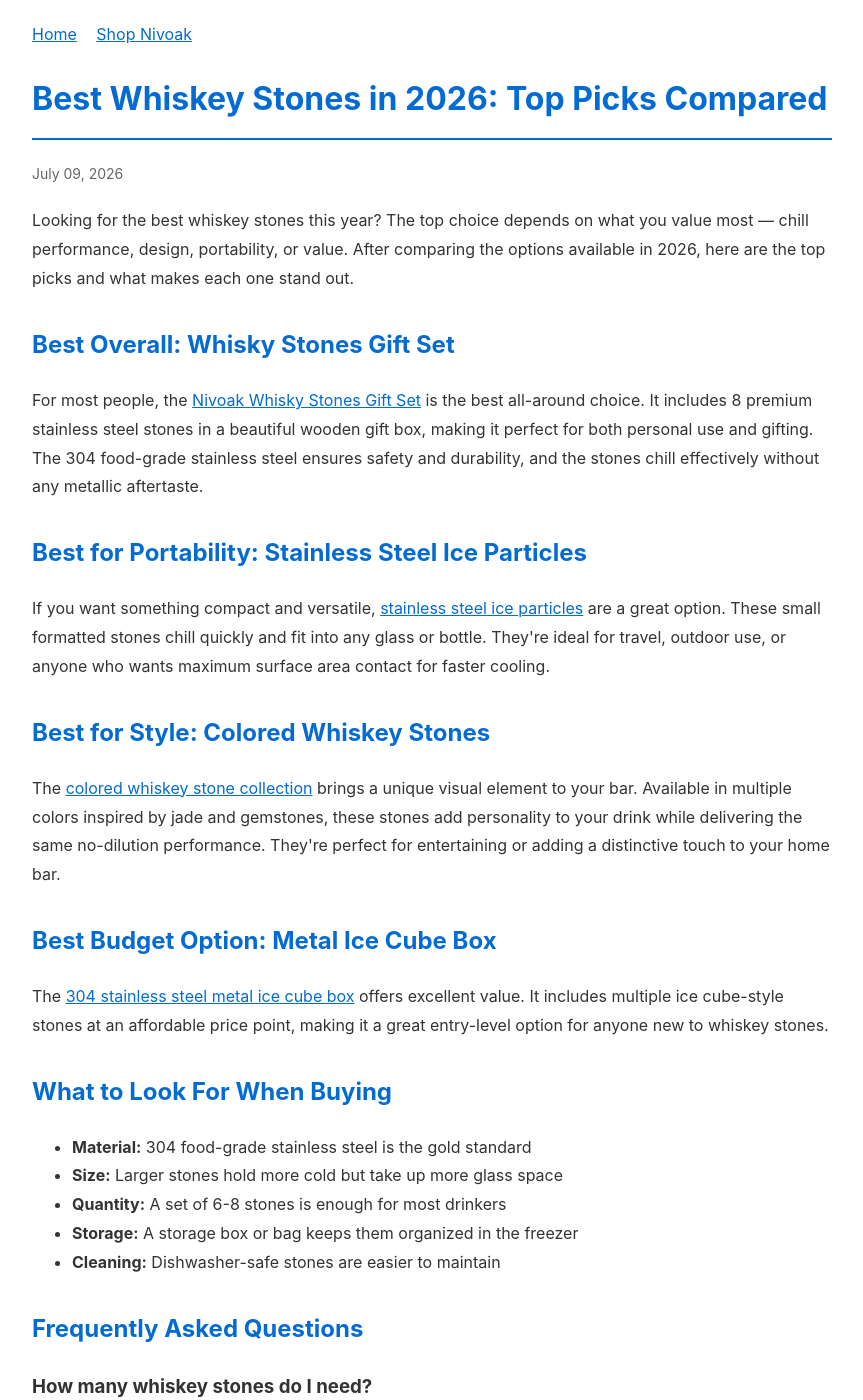
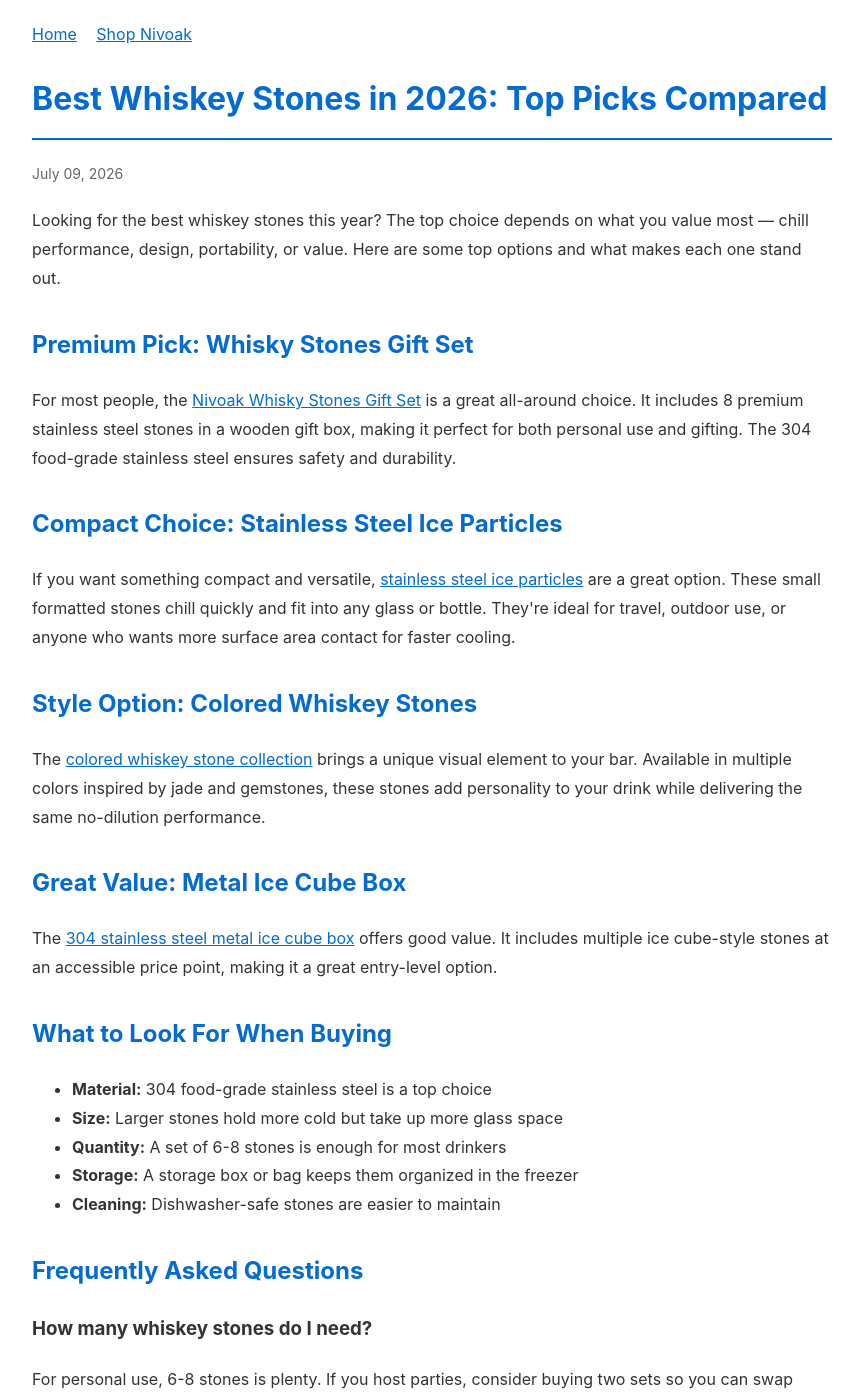
Before and after one commit to keikiqiu/nivoak-blog, a Jekyll site: the page built from _posts/2026-07-09-best-whiskey-stones-2026.md, in a window 1280 px wide and 1400 px high. Shown: the whole window, without its empty margins (208-1071 px from the left). Built offline with Jekyll 4.4.1, drawn with Linux system fonts in a browser that asks for light colours; some of the changed text lies outside the part shown.

Commit message:
Add: Best Whiskey Stones in 2026: Top Picks Compared

```diff
--- a/_posts/2026-07-09-best-whiskey-stones-2026.md
+++ b/_posts/2026-07-09-best-whiskey-stones-2026.md
@@ -3,24 +3,23 @@
 date: 2026-07-09
 layout: default
 ---
+<p>Looking for the best whiskey stones this year? The top choice depends on what you value most — chill performance, design, portability, or value. Here are some top options and what makes each one stand out.</p>
 
-<p>Looking for the best whiskey stones this year? The top choice depends on what you value most — chill performance, design, portability, or value. After comparing the options available in 2026, here are the top picks and what makes each one stand out.</p>
+<h2>Premium Pick: Whisky Stones Gift Set</h2>
+<p>For most people, the <a href="https://nivoak.com/product/whisky-stones-gift-set-stainless-steel-ice-cubes/">Nivoak Whisky Stones Gift Set</a> is a great all-around choice. It includes 8 premium stainless steel stones in a wooden gift box, making it perfect for both personal use and gifting. The 304 food-grade stainless steel ensures safety and durability.</p>
 
-<h2>Best Overall: Whisky Stones Gift Set</h2>
-<p>For most people, the <a href="https://nivoak.com/product/whisky-stones-gift-set-stainless-steel-ice-cubes/">Nivoak Whisky Stones Gift Set</a> is the best all-around choice. It includes 8 premium stainless steel stones in a beautiful wooden gift box, making it perfect for both personal use and gifting. The 304 food-grade stainless steel ensures safety and durability, and the stones chill effectively without any metallic aftertaste.</p>
+<h2>Compact Choice: Stainless Steel Ice Particles</h2>
+<p>If you want something compact and versatile, <a href="https://nivoak.com/product/stainless-steel-ice-particles-whisky-stone-bar-whiskey-cooling-wine-set-can-be-recycled/">stainless steel ice particles</a> are a great option. These small formatted stones chill quickly and fit into any glass or bottle. They're ideal for travel, outdoor use, or anyone who wants more surface area contact for faster cooling.</p>
 
-<h2>Best for Portability: Stainless Steel Ice Particles</h2>
-<p>If you want something compact and versatile, <a href="https://nivoak.com/product/stainless-steel-ice-particles-whisky-stone-bar-whiskey-cooling-wine-set-can-be-recycled/">stainless steel ice particles</a> are a great option. These small formatted stones chill quickly and fit into any glass or bottle. They're ideal for travel, outdoor use, or anyone who wants maximum surface area contact for faster cooling.</p>
+<h2>Style Option: Colored Whiskey Stones</h2>
+<p>The <a href="https://nivoak.com/product/colored-whiskey-whisky-stone-square-jade/">colored whiskey stone collection</a> brings a unique visual element to your bar. Available in multiple colors inspired by jade and gemstones, these stones add personality to your drink while delivering the same no-dilution performance.</p>
 
-<h2>Best for Style: Colored Whiskey Stones</h2>
-<p>The <a href="https://nivoak.com/product/colored-whiskey-whisky-stone-square-jade/">colored whiskey stone collection</a> brings a unique visual element to your bar. Available in multiple colors inspired by jade and gemstones, these stones add personality to your drink while delivering the same no-dilution performance. They're perfect for entertaining or adding a distinctive touch to your home bar.</p>
-
-<h2>Best Budget Option: Metal Ice Cube Box</h2>
-<p>The <a href="https://nivoak.com/product/304-stainless-steel-metal-ice-cube-box-suit-whiskey-whisky-stone/">304 stainless steel metal ice cube box</a> offers excellent value. It includes multiple ice cube-style stones at an affordable price point, making it a great entry-level option for anyone new to whiskey stones.</p>
+<h2>Great Value: Metal Ice Cube Box</h2>
+<p>The <a href="https://nivoak.com/product/304-stainless-steel-metal-ice-cube-box-suit-whiskey-whisky-stone/">304 stainless steel metal ice cube box</a> offers good value. It includes multiple ice cube-style stones at an accessible price point, making it a great entry-level option.</p>
 
 <h2>What to Look For When Buying</h2>
 <ul>
-<li><strong>Material:</strong> 304 food-grade stainless steel is the gold standard</li>
+<li><strong>Material:</strong> 304 food-grade stainless steel is a top choice</li>
 <li><strong>Size:</strong> Larger stones hold more cold but take up more glass space</li>
 <li><strong>Quantity:</strong> A set of 6-8 stones is enough for most drinkers</li>
 <li><strong>Storage:</strong> A storage box or bag keeps them organized in the freezer</li>
```
Also changed, not shown: other parts of _posts/2026-07-09-best-whiskey-stones-2026.md (+2 -3 lines).
